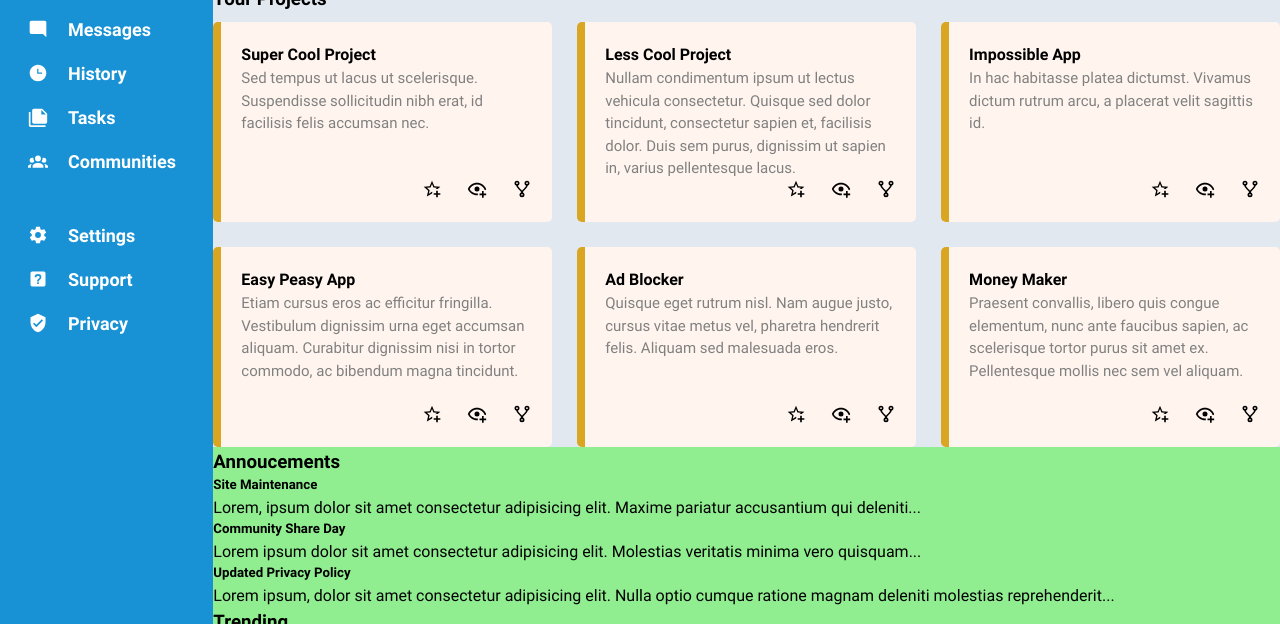
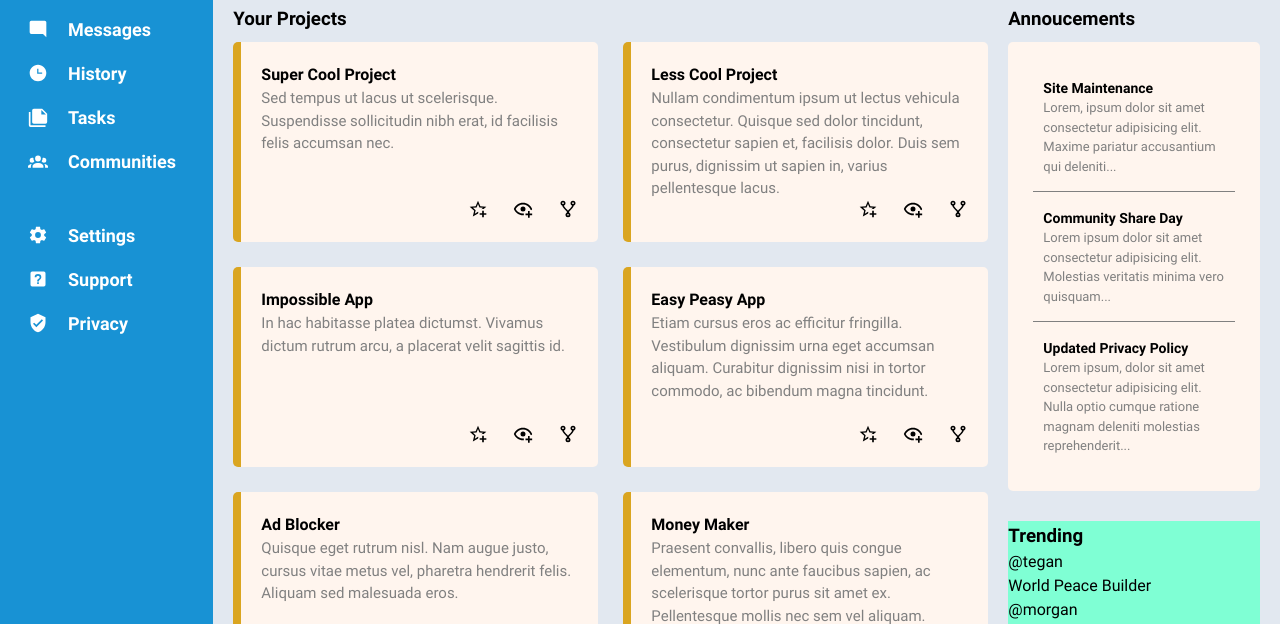
Before and after one commit to shrey9s/odin-admin-dashboard, a plain HTML site: page index.html in a window 1280 px wide. Shown: the part 176-800 px from the top of the page. Drawn offline with Linux system fonts and the light colour scheme.

Commit message:
Lay out Annoucements section and main content container using Grid

```diff
--- a/index.html
+++ b/index.html
@@ -94,11 +94,11 @@
             </header>
 
             <main class="main-content">
-                <section class="projects">
+                <section class="projects-section">
                     <h3>Your Projects</h3>
                     <div class="project-cards">
                         <article class="project-card">
-                            <div>
+                            <div class="project-description">
                                 <h4>Super Cool Project</h4>
                                 <p>Sed tempus ut lacus ut scelerisque. Suspendisse sollicitudin nibh erat, id facilisis felis
                                     accumsan nec.</p>
@@ -110,7 +110,7 @@
                             </div>
                         </article>
                         <article class="project-card">
-                            <div>
+                            <div class="project-description">
                                 <h4>Less Cool Project</h4>
                                 <p>Nullam condimentum ipsum ut lectus vehicula consectetur. Quisque sed dolor tincidunt,
                                     consectetur sapien et, facilisis dolor. Duis sem purus, dignissim ut sapien in, varius
@@ -123,7 +123,7 @@
                             </div>
                         </article>
                         <article class="project-card">
-                            <div>
+                            <div class="project-description">
                                 <h4>Impossible App</h4>
                                 <p>In hac habitasse platea dictumst. Vivamus dictum rutrum arcu, a placerat velit sagittis id.
                                 </p>
@@ -135,7 +135,7 @@
                             </div>
                         </article>
                         <article class="project-card">
-                            <div>
+                            <div class="project-description">
                                 <h4>Easy Peasy App</h4>
                                 <p>Etiam cursus eros ac efficitur fringilla. Vestibulum dignissim urna eget accumsan aliquam.
                                     Curabitur dignissim nisi in tortor commodo, ac bibendum magna tincidunt.</p>
@@ -147,7 +147,7 @@
                             </div>
                         </article>
                         <article class="project-card">
-                            <div>
+                            <div class="project-description">
                                 <h4>Ad Blocker</h4>
                                 <p>Quisque eget rutrum nisl. Nam augue justo, cursus vitae metus vel, pharetra hendrerit felis.
                                     Aliquam sed malesuada eros.</p>
@@ -159,7 +159,7 @@
                             </div>
                         </article>
                         <article class="project-card">
-                            <div>
+                            <div class="project-description">
                                 <h4>Money Maker</h4>
                                 <p>Praesent convallis, libero quis congue elementum, nunc ante faucibus sapien, ac scelerisque
                                     tortor purus sit amet ex. Pellentesque mollis nec sem vel aliquam.</p>
@@ -173,8 +173,9 @@
                     </div>
                 </section>
 
-                <section class="announcements">
+                <section class="announcements-section">
                     <h3>Annoucements</h3>
+                    <div class="announcements">
                         <article class="announcement">
                             <h5>Site Maintenance</h5>
                             <p>Lorem, ipsum dolor sit amet consectetur adipisicing elit. Maxime pariatur accusantium qui
@@ -190,9 +191,10 @@
                             <p>Lorem ipsum, dolor sit amet consectetur adipisicing elit. Nulla optio cumque ratione magnam
                                 deleniti molestias reprehenderit...</p>
                         </article>
+                    </div>
                 </section>
 
-                <section class="trending">
+                <section class="trending-section">
                     <h3>Trending</h3>
                     <div class="trending-profile">
                         <!--Profile picture-->
--- a/style.css
+++ b/style.css
@@ -121,7 +121,6 @@ a {
 
 .header-main-container {
     display: grid;
-    background-color: lightgray;
 }
 
 /* ----- Header ----- */
@@ -236,8 +235,15 @@ a {
 /* ----- Main Content ----- */
 
 .main-content {
+    display: grid;
+    grid-template-columns: 3fr 1fr;
+    grid-template-rows: repeat(2, 1fr);
+    row-gap: 30px;
+    column-gap: 20px;
+
+    padding: 20px;
     line-height: 1.5;
-    background-color: lightgreen;
+    background-color: #e2e8f0;
 }
 
 .main-content h3,
@@ -248,11 +254,11 @@ a {
 
 /* Projects Section */
 
-.projects {
-    background-color: #e2e8f0;
+.projects-section {
+    grid-row: 1 / 3;
 }
 
-.projects h3 {
+.projects-section h3 {
     margin-bottom: 10px;
 }
 
@@ -270,6 +276,11 @@ a {
     border-left: 8px solid goldenrod;
     background-color: seashell;
 }
+
+/*.project-description {
+    background-color: lightpink;
+    align-self: start;
+}*/
 
 .project-card p {
     font-size: 15px;
@@ -293,3 +304,39 @@ a {
 }
 
 /* ---------------- */
+
+/* Announcements Section */
+
+.announcements-section h3 {
+    margin-bottom: 10px;
+}
+
+.announcements {
+    display: grid;
+    justify-content: start;
+    padding: 20px 25px;
+    border-radius: 5px;
+    background-color: seashell;
+}
+
+.announcement {
+    padding: 15px 10px;
+    border-bottom: 1px solid #808080;
+}
+
+.announcement:last-child {
+    border: none;
+}
+
+.announcement h5 {
+    font-size: 14px;
+}
+
+.announcement p {
+    font-size: 13px;
+    color: #808080;
+}
+
+.trending-section {
+    background-color: aquamarine;
+}
```
Lines whose indentation alone changed are shown as unchanged.
